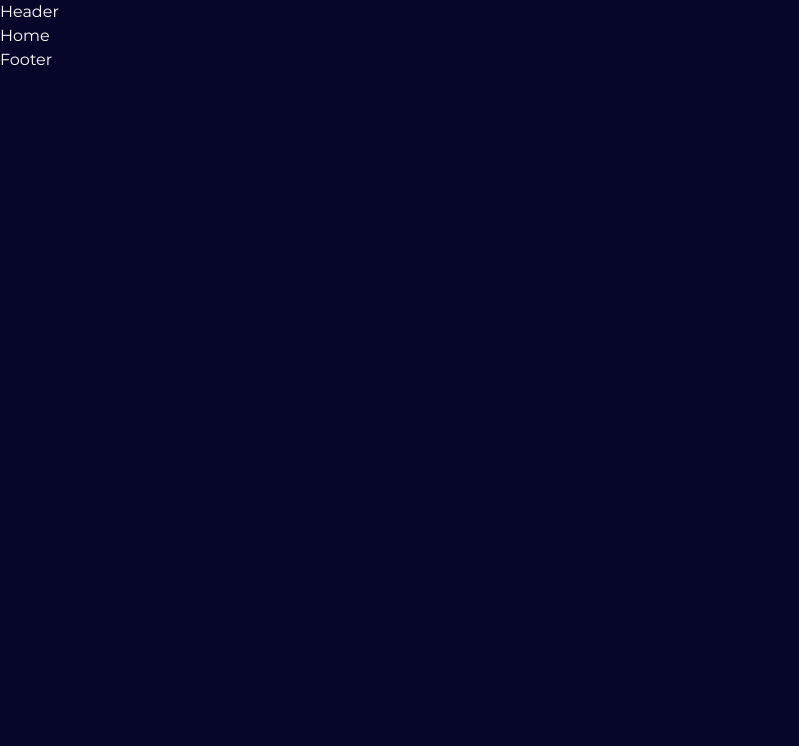
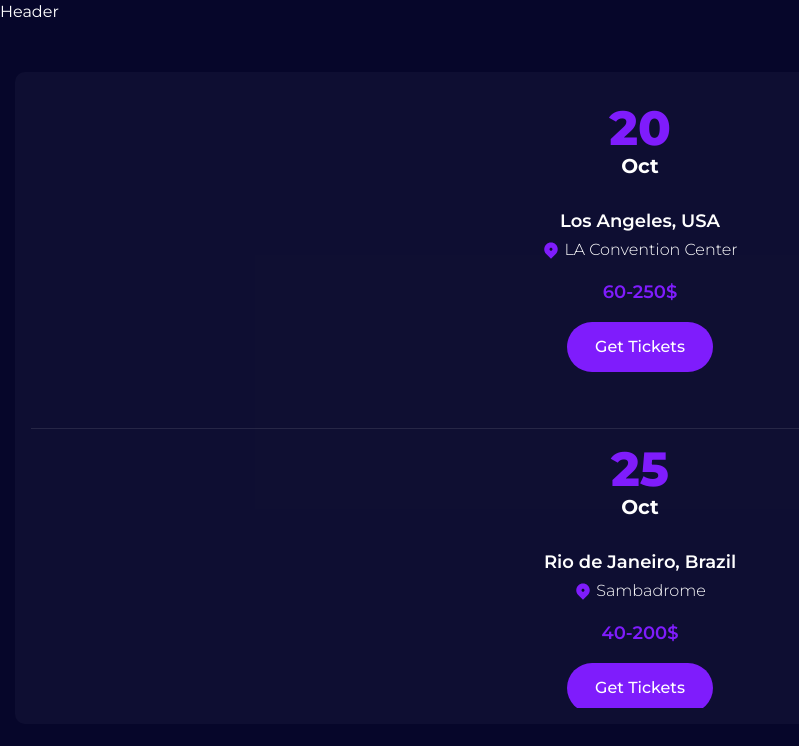
Before and after one commit to Eugensson/mia-reynolds-musician, a Next.js app: page / in a window 1280 px wide. Shown: the top 746 px of the page, without its empty margins (0-799 px from the left). Built offline with nearby package versions, Linux system fonts and the light colour scheme.

Commit message:
Create EventList

```diff
--- a/app/page.tsx
+++ b/app/page.tsx
@@ -1,5 +1,12 @@
+import { EventList } from "@/components/event-list";
+
 const Home = () => {
-  return <section>Home</section>;
+  return (
+    <section>
+      <EventList />
+      <div className="h-1000" />
+    </section>
+  );
 };
 
 export default Home;
--- /dev/null
+++ b/components/event-card.tsx
@@ -0,0 +1,31 @@
+import { RiMapPin2Fill } from "react-icons/ri";
+
+import { Event } from "@/types";
+
+interface EventCardProps {
+  event: Event;
+}
+
+export const EventCard = ({ event }: EventCardProps) => {
+  return (
+    <div className="my-4 xl:my-0 pb-10 xl:py-3 flex flex-col xl:flex-row items-center justify-between gap-4 xl:gap-y-0 text-center xl:text-left">
+      <div className="mb-4 xl:mb-0 w-20 flex flex-col items-center justify-center leading-tight">
+        <p className="text-5xl font-extrabold text-accent">{event.date.day}</p>
+        <p className="text-xl font-bold">{event.date.month}</p>
+      </div>
+      <div className="w-64 flex flex-col gap-y-2">
+        <p className="text-lg leading-none font-semibold">{`${event.location.city}, ${event.location.country}`}</p>
+        <div className="flex items-center justify-center xl:justify-start gap-x-1">
+          <RiMapPin2Fill size={18} className="text-accent" />
+          <p className="font-light">{event.location.address}</p>
+        </div>
+      </div>
+      <p className="w-25 text-lg text-center text-accent font-semibold">
+        {event.priceRange}
+      </p>
+      <button type="button" className="btn btn-sm btn-accent">
+        Get Tickets
+      </button>
+    </div>
+  );
+};
--- /dev/null
+++ b/components/event-list.tsx
@@ -0,0 +1,47 @@
+"use client";
+
+import Image from "next/image";
+import { motion } from "framer-motion";
+
+import { EventCard } from "@/components/event-card";
+
+import { events } from "@/lib/data";
+import { fadeIn } from "@/lib/variants";
+
+export const EventList = () => {
+  return (
+    <section className="section" id="tours">
+      <div className="container">
+        <motion.div
+          variants={fadeIn("up", 0.4)}
+          initial="hidden"
+          whileInView={"show"}
+          viewport={{ once: false, amount: 0.3 }}
+          className="relative p-4 xl:p-12 bg-secondary/60 rounded-[10px] overflow-hidden"
+        >
+          <div className="h-155 xl:h-full flex flex-col xl:flex-row justify-between gap-x-4">
+            <div className="hidden xl:block w-100">
+              <Image
+                src="/assets/events/singer.png"
+                width={358}
+                height={489}
+                priority
+                alt="Photo of singer"
+              />
+            </div>
+            <ul className="xl:pr-6 flex-1 h-125 flex flex-col justify-between overflow-y-scroll scrollbar-thin scrollbar-thumb-accent scrollbar-track-white/10">
+              {events.map((event) => (
+                <li
+                  key={event.id}
+                  className="border-b border-white/10 last-of-type:border-none"
+                >
+                  <EventCard event={event} />
+                </li>
+              ))}
+            </ul>
+          </div>
+        </motion.div>
+      </div>
+    </section>
+  );
+};
--- /dev/null
+++ b/lib/variants.ts
@@ -0,0 +1,31 @@
+import { Variants, Transition } from "framer-motion";
+
+export const fadeIn = (
+  direction: "up" | "down" | "left" | "right",
+  delay: number
+): Variants => {
+  return {
+    hidden: {
+      y: direction === "up" ? 80 : direction === "down" ? -80 : 0,
+      opacity: 0,
+      x: direction === "left" ? 80 : direction === "right" ? -80 : 0,
+      transition: {
+        type: "tween",
+        duration: 1.5,
+        delay: delay,
+        ease: [0.25, 0.6, 0.3, 0.8],
+      } as Transition,
+    },
+    show: {
+      y: 0,
+      x: 0,
+      opacity: 1,
+      transition: {
+        type: "tween",
+        duration: 1.4,
+        delay: delay,
+        ease: [0.25, 0.25, 0.25, 0.75],
+      } as Transition,
+    },
+  };
+};
--- /dev/null
+++ b/types/index.ts
@@ -0,0 +1,32 @@
+export type Event = {
+  id: string;
+  date: {
+    month: string;
+    day: string;
+  };
+  location: {
+    city: string;
+    country: string;
+    address: string;
+  };
+  priceRange: string;
+};
+
+export type Album = {
+  id: string;
+  img: string;
+  title: string;
+  tracks: Track[];
+};
+
+export type Track = {
+  title: string;
+  src: string;
+};
+
+export type Post = {
+  id: string;
+  date: string;
+  title: string;
+  description: string;
+};
```
